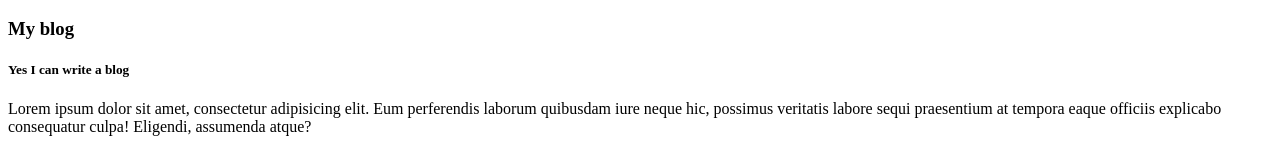
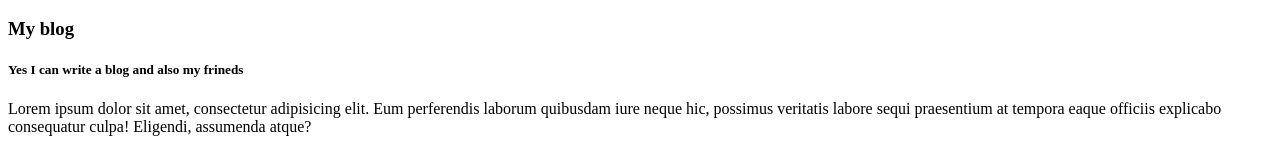
Before and after one commit to Imran-CSE46/my-second-repo, a plain HTML site: page index.html in a window 1280 px wide. Shown: the part 150-300 px from the top of the page. Drawn offline with Linux system fonts and the light colour scheme.

Commit message:
my frined added

```diff
--- a/index.html
+++ b/index.html
@@ -13,7 +13,7 @@
     <h3>This is heading three</h3>
     <div>
         <h3>My blog</h3>
-        <h5>Yes I can write a blog</h5>
+        <h5>Yes I can write a blog and also my frineds</h5>
         <p>Lorem ipsum dolor sit amet, consectetur adipisicing elit. Eum perferendis laborum quibusdam iure neque hic, possimus veritatis labore sequi praesentium at tempora eaque officiis explicabo consequatur culpa! Eligendi, assumenda atque?</p>
     </div>
     <img src="Imran.jpg" alt="">
```
